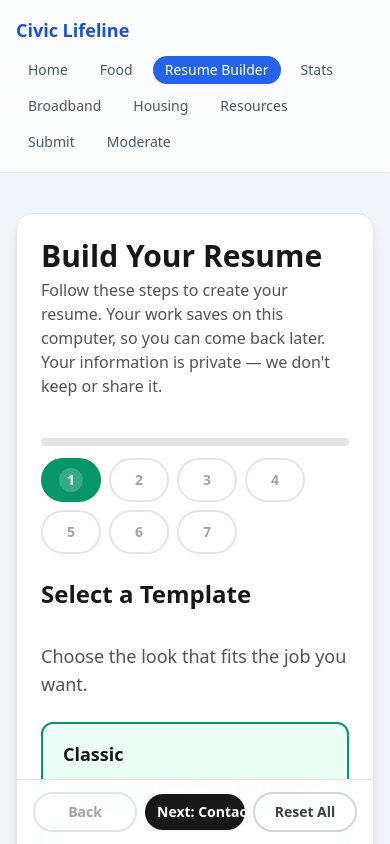
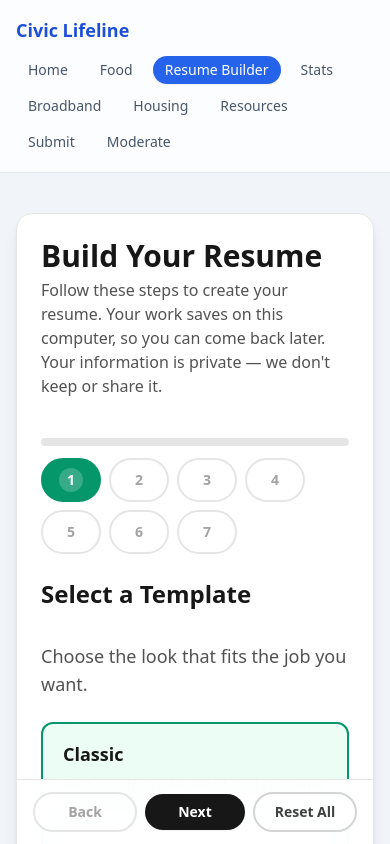
Before and after one commit to juchheim/civic-lifeline, a Next.js app in the folder apps/web/: page /resume in a window 390 px wide. Shown: the top 844 px of the page. Built offline with nearby package versions, Linux system fonts and the light colour scheme.

Commit message:
Show only 'Next' on mobile, full label on desktop
- Mobile: Next button shows just 'Next' to save space
- Desktop: Shows full 'Next: Step Name' label
- Full step name still in tooltip for accessibility
- All buttons remain visible and functional on mobile

```diff
--- a/apps/web/components/resume/ResumeBuilderSection.tsx
+++ b/apps/web/components/resume/ResumeBuilderSection.tsx
@@ -277,9 +277,10 @@ return (
               onClick={handleNextStep}
               disabled={!isActiveStepComplete}
               className="flex-1 min-w-[88px] rounded-full bg-neutral-900 px-3 py-2 text-sm font-semibold text-white whitespace-nowrap shadow-sm transition hover:bg-neutral-800 focus:outline-none focus:ring-4 focus:ring-neutral-400 disabled:cursor-not-allowed disabled:bg-neutral-400 md:flex-shrink-0 md:min-w-0 md:px-6 md:py-3 md:text-base"
-              title={isActiveStepComplete ? 'Continue to the next step' : 'Complete the required fields to continue'}
+              title={isActiveStepComplete ? `Continue to ${WIZARD_STEPS[currentStepIndex + 1]?.title ?? 'the next step'}` : 'Complete the required fields to continue'}
             >
-              {nextStepLabel}
+              <span className="md:hidden">Next</span>
+              <span className="hidden md:inline">{nextStepLabel}</span>
             </button>
           )}
           <button
```
